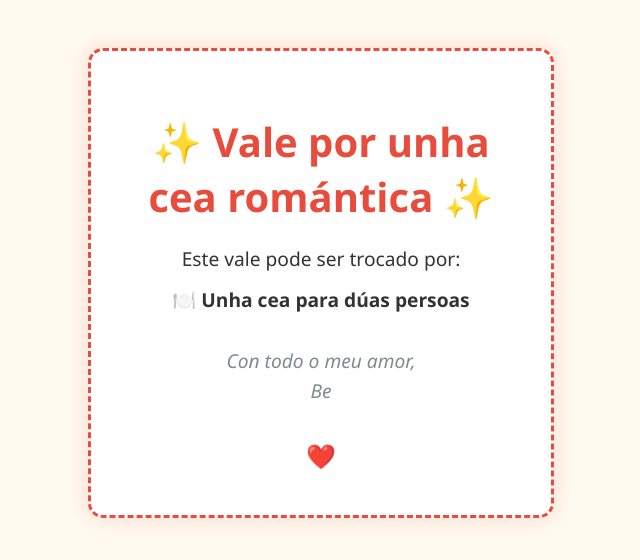
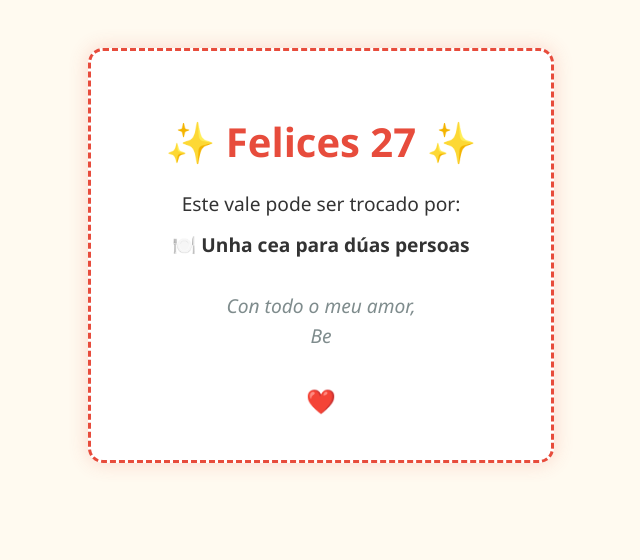
Before and after one commit to xoanmc/vale-cea, a plain HTML site: page index.html in a window 1280 px wide. Shown: the whole page, without its empty margins (319-959 px from the left). Drawn offline with Linux system fonts and the light colour scheme.

Commit message:
Update index.html

```diff
--- a/index.html
+++ b/index.html
@@ -2,7 +2,7 @@
 <html lang="gl">
 <head>
   <meta charset="utf-8">
-  <title>Parabéns!</title>
+  <title>Parabéns Bebecinas!!</title>
   <style>
     body {
       font-family: 'Segoe UI', Tahoma, Geneva, Verdana, sans-serif;
@@ -44,7 +44,7 @@
 </head>
 <body>
   <section class="vale" aria-label="Vale por unha cea romántica">
-    <h1>✨ Vale por unha cea romántica ✨</h1>
+    <h1>✨ Felices 27 ✨</h1>
     <p>Este vale pode ser trocado por:</p>
     <p>🍽️ <strong>Unha cea para dúas persoas</strong></p>
     <p class="firma">Con todo o meu amor,<br>Be</p>
```
